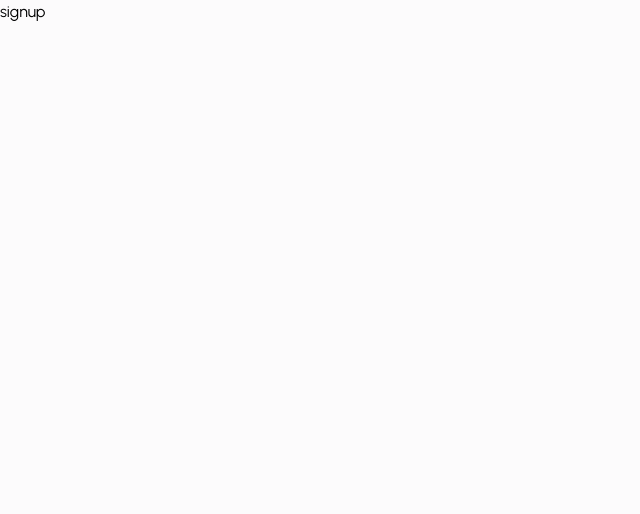
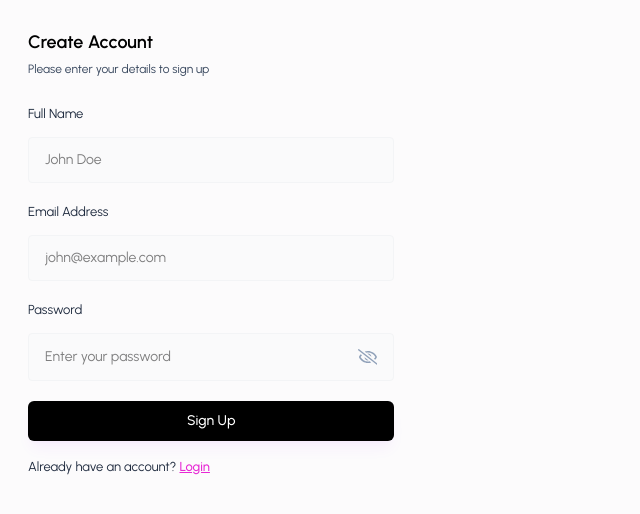
Before and after one commit to sahilphantom/resumebuilder, a React (Vite) app in the folder frontend/resume-builder/: page /signup in a window 1280 px wide. Before the commit this address had no page. Shown: the top 514 px of the page, without its empty margins (0-640 px from the left). Built offline with nearby package versions, Linux system fonts and the light colour scheme.

Commit message:
implemented SignUp component with form validation and navigation

```diff
--- a/frontend/resume-builder/src/pages/Auth/Login.jsx
+++ b/frontend/resume-builder/src/pages/Auth/Login.jsx
@@ -3,7 +3,7 @@ import { useNavigate } from 'react-router-dom';
 import Input from '../../components/inputs/Input';
 import { validateEmail } from '../../utils/helper';
 
-const Login = () => {
+const Login = ({setCurrentPage}) => {
   const [email, setEmail] = useState('');
   const [password, setPassword] = useState('');
   const [error, setError] = useState(null);
--- a/frontend/resume-builder/src/pages/Auth/SignUp.jsx
+++ b/frontend/resume-builder/src/pages/Auth/SignUp.jsx
@@ -1,9 +1,102 @@
-import React from 'react'
+import React, { useState } from 'react'
+import { useNavigate } from 'react-router-dom';
+import Input from '../../components/inputs/Input';
+import { validateEmail } from '../../utils/helper';
 
-const SignUp = () => {
+const SignUp = ({setCurrentPage}) => {
+  const [profilePic, setProfilePic] = useState('');
+  const [email, setEmail] = useState('');
+  const [fullName, setFullName] = useState('');
+  const [password, setPassword] = useState('');
+
+  const [error, setError] = useState(null);
+
+  const navigate = useNavigate();
+
+  // handle signup form submit
+  const handleSignUp = async (e) => {
+    e.preventDefault();
+
+    let profileImageUrl = '';
+
+      if (!fullName) {
+      setError("Please enter full name");
+      return;
+    }
+
+    if (!validateEmail(email)) {
+      setError("Please enter a valid email address");
+      return;
+    }
+
+    if (!password) {
+      setError("Please enter the password");
+      return;
+    }
+
+    setError('');
+
+    // SignUp API Call
+    try {
+
+    } catch (error) {
+
+    }
+  };
+
   return (
-    <div>
-      signup
+    <div className="w-[90vw] md:w-[33vw] p-7 flex flex-col justify-center">
+      <h3 className="text-lg font-semibold text-black">Create Account</h3>
+      <p className="text-xs text-slate-700 mt-[5px] mb-6">
+        Please enter your details to sign up
+      </p>
+
+      <form onSubmit={handleSignUp}>
+        <Input
+          value={fullName}
+          onChange={({ target }) => setFullName(target.value)}
+          label="Full Name"
+          placeholder="John Doe"
+          type="text"
+        />
+
+        <Input
+          value={email}
+          onChange={({ target }) => setEmail(target.value)}
+          label="Email Address"
+          placeholder="john@example.com"
+        />
+
+        <Input
+          value={password}
+          onChange={({ target }) => setPassword(target.value)}
+          label="Password"
+          placeholder="Enter your password"
+          type="password"
+        />
+
+        {error && (
+          <div className="text-red-500 text-xs mt-2 mb-2">{error}</div>
+        )}
+
+        <button
+          type="submit"
+          className="btn-primary"
+        >
+          Sign Up
+        </button>
+
+        <p className="text-[13px] text-slate-800 mt-3">
+          Already have an account?{' '}
+          <button
+            className="font-medium text-[#e728d4] underline  cursor-pointer"
+            onClick={() => setCurrentPage("login")}
+          >
+            Login
+          </button>
+          </p>
+
+      </form>
     </div>
   )
 }
```
